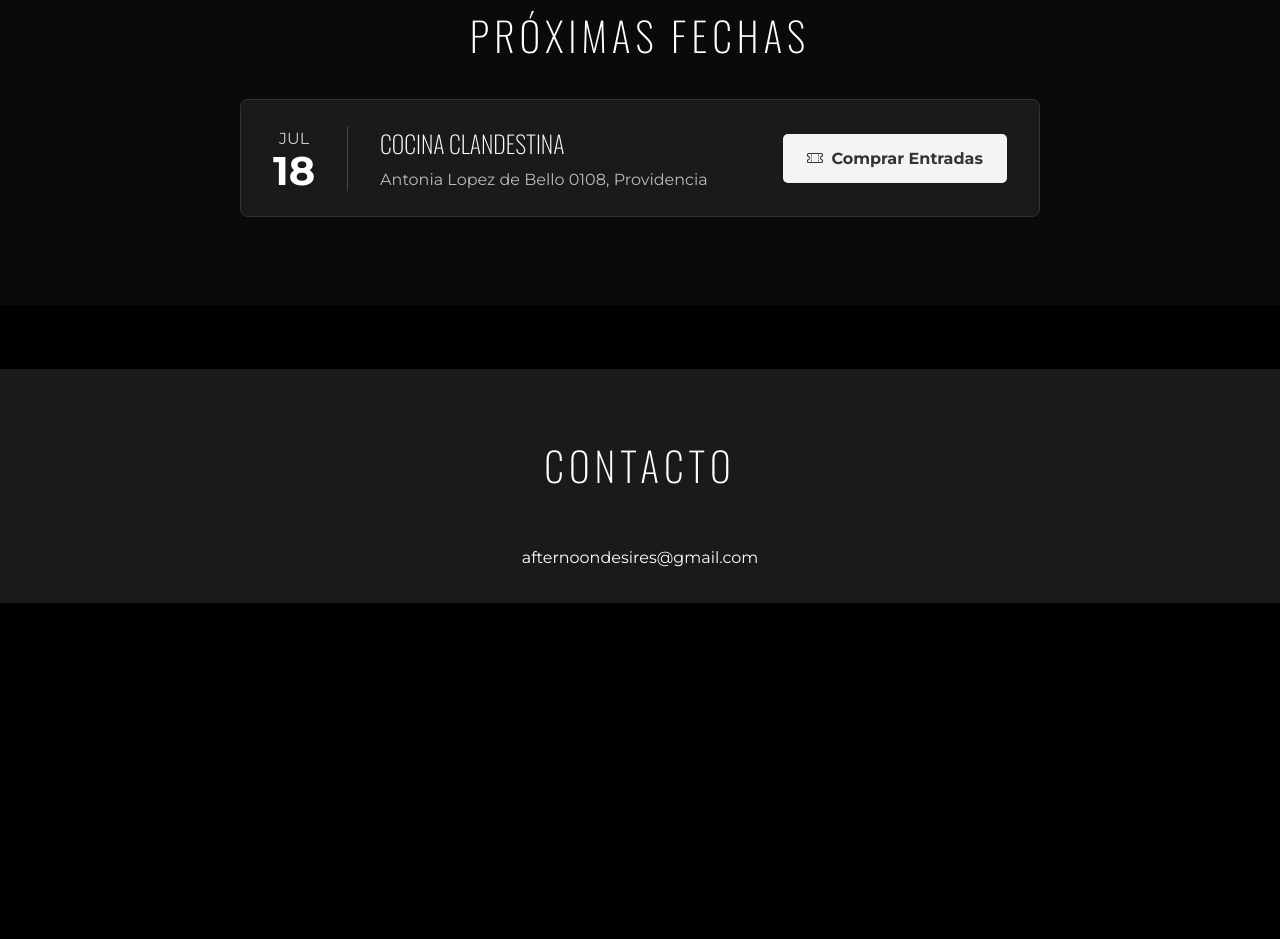
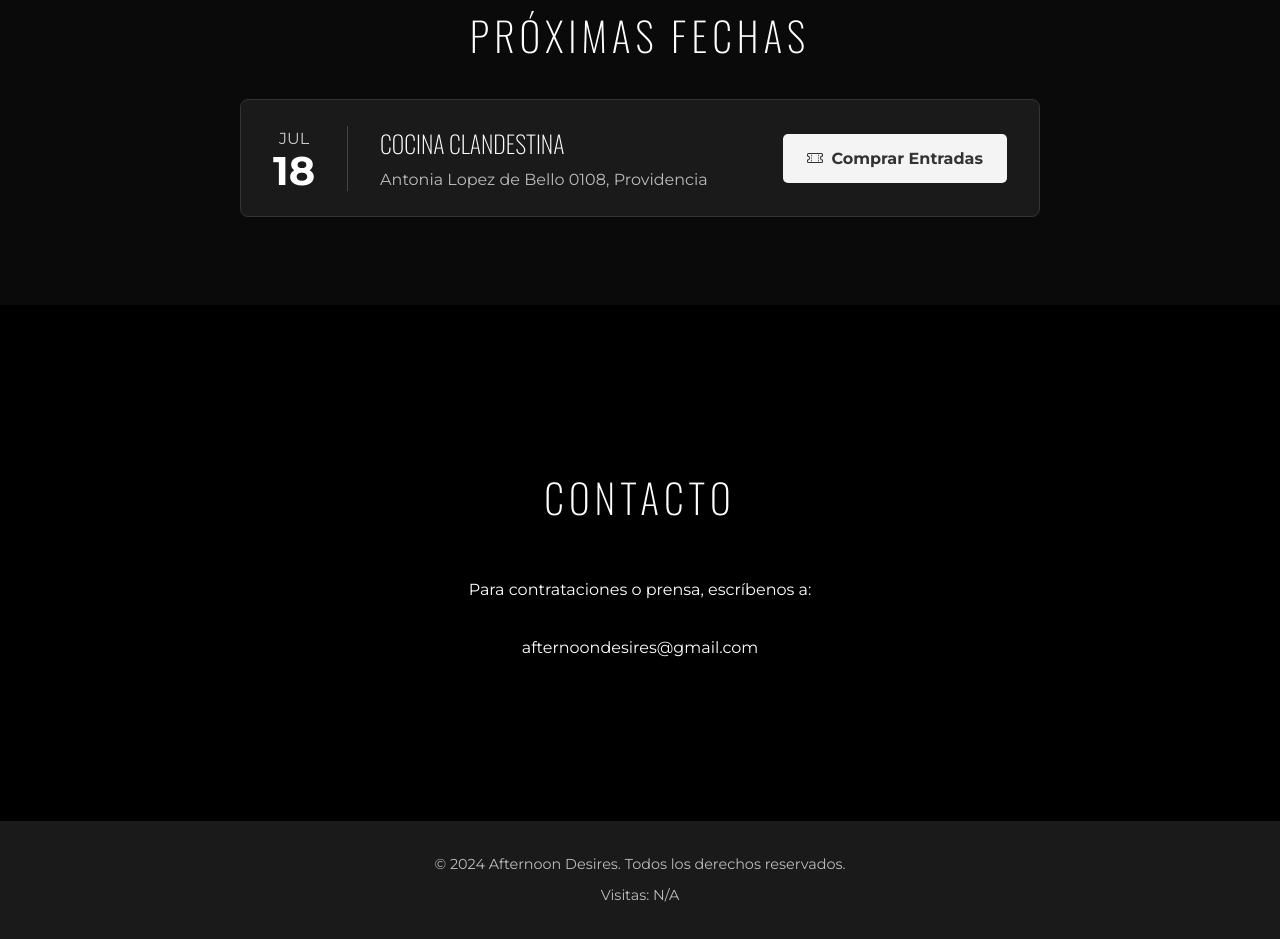
Before and after one commit to lauraaguada/afternoondesires.com, a plain HTML site: page index.html in a window 1280 px wide. Shown: the part 6467-7406 px from the top of the page. Before the commit the page ends 7070 px from the top, so only its background shows below. Drawn offline with nearby package versions, Linux system fonts and the light colour scheme; no server answers.

Commit message:
feat: Implementar contador de visitas y corregir anclaje del menú

```diff
--- a/index.html
+++ b/index.html
@@ -287,14 +287,22 @@
     </section>
 
     <!-- 8. CONTACTO -->
-    <footer id="contacto">
+    <section id="contacto">
         <div class="contact-info">
             <h2 data-key="contact_title">CONTACTO</h2>
-            <a href="mailto:afternoondesires@gmail.com" class="email-link" data-key="contact_email_text">afternoondesires@gmail.com</a>
+            <p data-key="contact_text">Para contrataciones, prensa o cualquier consulta, escríbenos a:</p>
+            <a href="mailto:afternoondesires@gmail.com" class="contact-email">afternoondesires@gmail.com</a>
+        </div>
+    </section>
+
+    <footer class="main-footer">
+        <p>&copy; 2024 Afternoon Desires. <span data-key="footer_rights">Todos los derechos reservados.</span></p>
+        <div class="visitor-counter">
+            <span data-key="footer_visitors">Visitas:</span>
+            <span id="visit-counter-value">...</span>
         </div>
     </footer>
 
     <script src="language.js"></script>
 </body>
 </html>
-</html>
--- a/language.js
+++ b/language.js
@@ -54,6 +54,7 @@ const translations = {
         member_pablo_role: "Bajo",
         member_benja_role: "Batería",
         contact_title: "CONTACTO",
+        contact_text: "Para contrataciones o prensa, escríbenos a:",
         contact_email_text: "afternoondesires@gmail.com",
         footer_text: "© 2024 Afternoon Desires. All rights reserved.",
         nav_dates: "Próximas Fechas",
@@ -119,6 +120,7 @@ const translations = {
         member_pablo_role: "Bass",
         member_benja_role: "Drums",
         contact_title: "CONTACT",
+        contact_text: "For bookings or press, write to:",
         contact_email_text: "afternoondesires@gmail.com",
         footer_text: "© 2024 Afternoon Desires. All rights reserved.",
         nav_dates: "Upcoming Dates",
@@ -184,6 +186,7 @@ const translations = {
         member_pablo_role: "Basse",
         member_benja_role: "Batterie",
         contact_title: "CONTACT",
+        contact_text: "Pour les réservations ou la presse, écrivez à :",
         contact_email_text: "afternoondesires@gmail.com",
         footer_text: "© 2024 Afternoon Desires. Tous droits réservés.",
         nav_dates: "Dates à venir",
@@ -249,6 +252,7 @@ const translations = {
         member_pablo_role: "Baixo",
         member_benja_role: "Bateria",
         contact_title: "CONTATO",
+        contact_text: "Para contratações ou imprensa, escreva para:",
         contact_email_text: "afternoondesires@gmail.com",
         footer_text: "© 2024 Afternoon Desires. Todos os direitos reservados.",
         nav_dates: "Datas de Eventos",
@@ -314,4 +318,49 @@ document.addEventListener('DOMContentLoaded', () => {
     // Load saved language or default
     const savedLang = localStorage.getItem('language') || 'es';
     setLanguage(savedLang);
+
+    // --- Visitor Counter ---
+    const counterElement = document.getElementById('visit-counter-value');
+
+    const updateVisitorCounter = () => {
+        const namespace = 'afternoondesires.com';
+        const key = 'site';
+        const url = `https://counterapi.com/api/${namespace}/${key}`;
+
+        // Use readOnly=true if the user has already visited in this session
+        const hasVisited = sessionStorage.getItem('dvrkside_visited');
+        // If visited, we only read. If not, we hit (default behavior).
+        const fetchUrl = hasVisited ? `${url}?readOnly=true` : url;
+
+        fetch(fetchUrl)
+            .then(response => {
+                if (!response.ok) {
+                    // If the network request itself fails, it's an error.
+                    throw new Error('Network response was not ok for visitor counter.');
+                }
+                return response.json();
+            })
+            .then(data => {
+                // Assuming the API returns a JSON with a 'value' property.
+                if (counterElement && data && typeof data.value !== 'undefined') {
+                    counterElement.innerText = data.value.toLocaleString('es-ES');
+                } else {
+                    // Handle cases where the API response is not as expected.
+                    throw new Error('Invalid data format from counter API.');
+                }
+
+                // Mark as visited for this session if it wasn't already.
+                if (!hasVisited) {
+                    sessionStorage.setItem('dvrkside_visited', 'true');
+                }
+            })
+            .catch(error => {
+                console.error('Error with visitor counter:', error);
+                if (counterElement) {
+                    counterElement.innerText = 'N/A';
+                }
+            });
+    };
+
+    updateVisitorCounter();
 });
--- a/styles.css
+++ b/styles.css
@@ -196,6 +196,7 @@ body {
 section {
     padding: 6rem 2rem;
     margin-bottom: 2rem;
+    scroll-margin-top: 100px;
 }
 
 h2, h3 {
@@ -664,11 +665,20 @@ h2 {
 }
 
 .contact-info p {
-    margin: 0.5rem 0;
+    margin-bottom: 1rem;
+}
+
+.contact-info .contact-email {
+    color: #fff;
+    text-decoration: none;
+}
+
+.contact-info .contact-email:hover {
+    text-decoration: underline;
 }
 
 .whatsapp-link {
-    display: flex;
+    display: inline-flex;
     align-items: center;
     justify-content: center;
     gap: 10px;
@@ -722,6 +732,18 @@ footer {
     padding: 2rem;
     background-color: rgba(255, 255, 255, 0.1);
     margin-top: 4rem;
+}
+
+.main-footer p {
+    margin: 0;
+    font-size: 0.9rem;
+    opacity: 0.7;
+}
+
+.visitor-counter {
+    margin-top: 0.5rem;
+    font-size: 0.9rem;
+    opacity: 0.7;
 }
 
 /* Responsive Design */
@@ -925,3 +947,7 @@ footer {
     margin-top: 1rem;
     font-size: 1rem;
 }
+
+html {
+    scroll-behavior: smooth;
+}
```
Also changed, not shown: images/members/benja.jpg, images/members/criss.jpg, images/members/leo.jpg, images/members/pablo.jpg.
